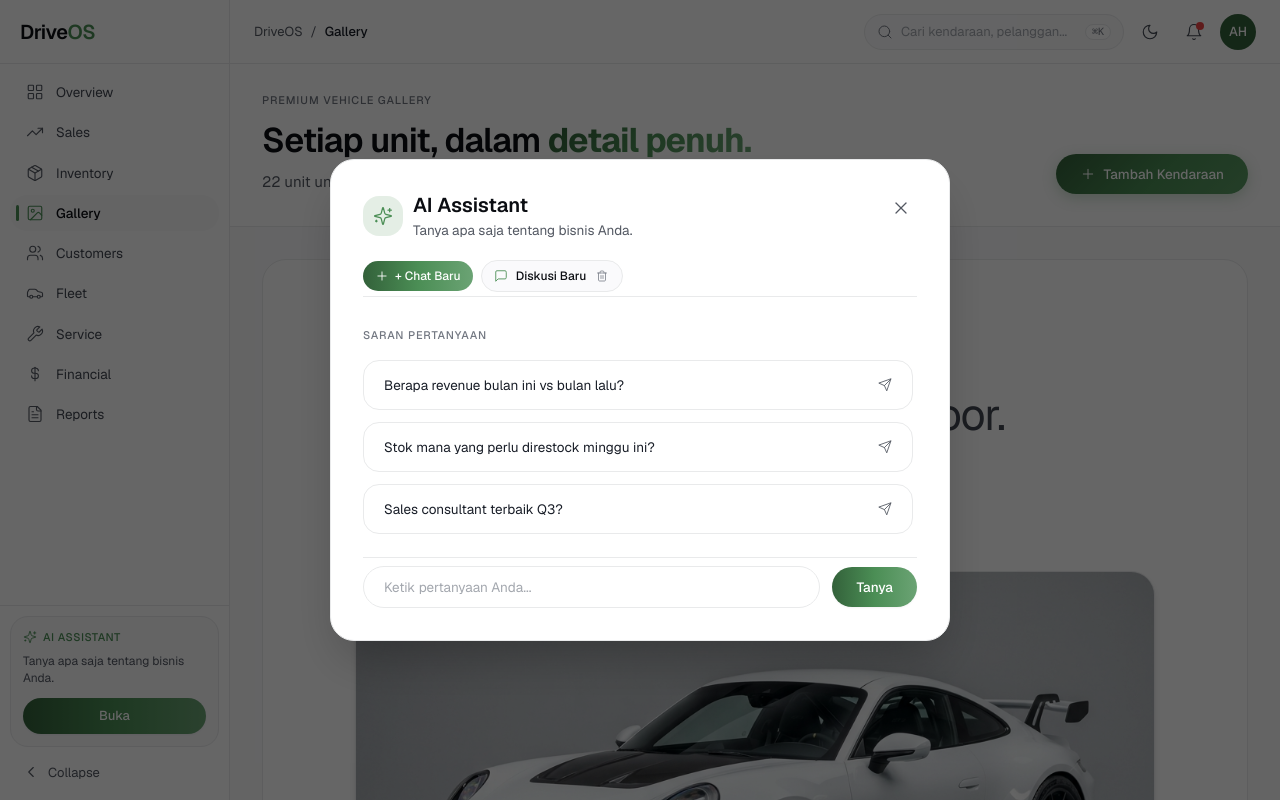
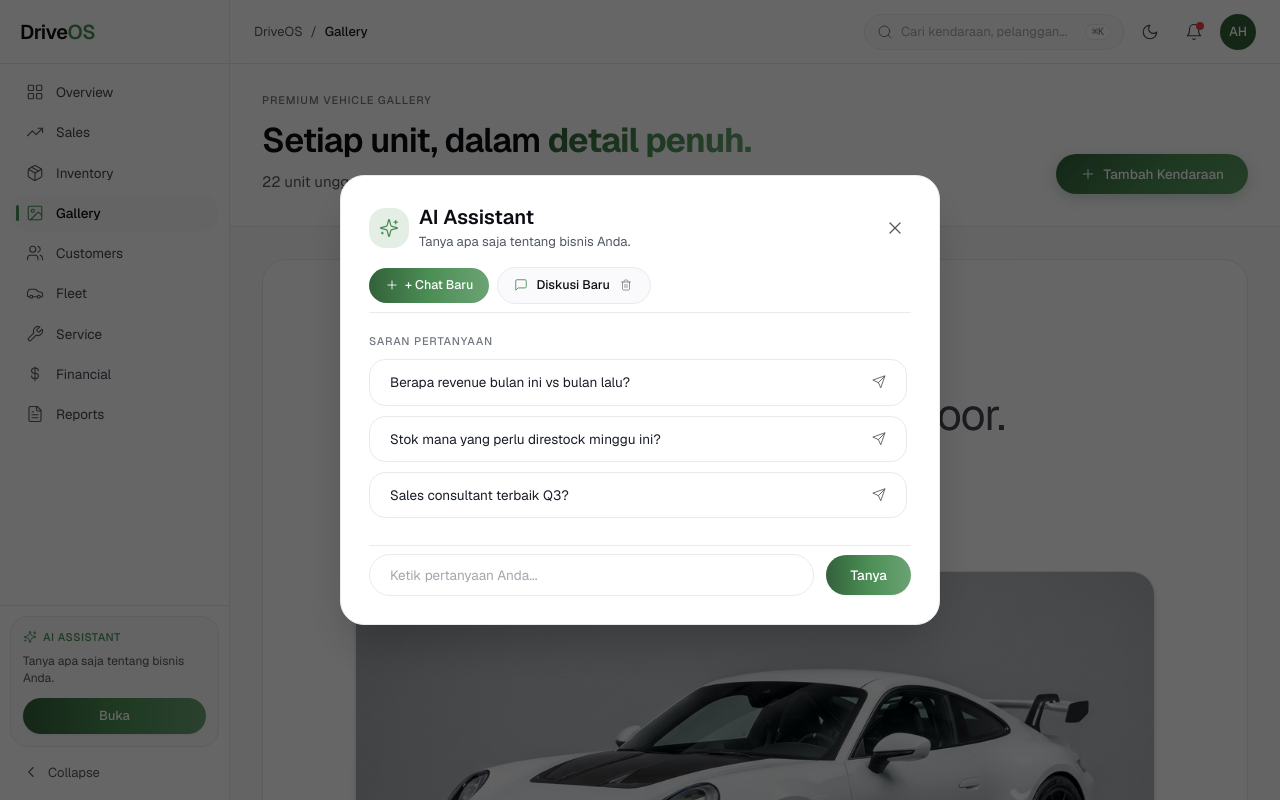
Before and after one commit to Nevad-dot/Vibe-Coding-DriveOS, a Next.js app in the folder apps/web/: page /gallery in a window 1280 px wide. Both pictures are taken after a click on the button "Buka". Built offline with nearby package versions, Linux system fonts and the light colour scheme.

Commit message:
fix: standardize AI modal gaps and preserve active tab border on session deletion

```diff
--- a/apps/web/src/features/dashboard/components/AiAssistantModal.tsx
+++ b/apps/web/src/features/dashboard/components/AiAssistantModal.tsx
@@ -55,7 +55,7 @@ export const AiAssistantModal: React.FC<AiAssistantModalProps> = ({
   const activeSession =
     sessions.find((s) => s.id === activeSessionId) || sessions[0];
 
-  // ChatGPT-style auto-scroll to the bottom of message stream
+  // ChatGPT-style auto-scroll to bottom of message stream
   useEffect(() => {
     if (scrollContainerRef.current) {
       scrollContainerRef.current.scrollTo({
@@ -79,18 +79,21 @@ export const AiAssistantModal: React.FC<AiAssistantModalProps> = ({
     setQuery("");
   };
 
-  // Delete Chat Session
+  // Delete Chat Session with active border safety fix
   const deleteSession = (e: React.MouseEvent, idToDelete: string) => {
     e.stopPropagation();
+
     if (sessions.length <= 1) {
-      // If deleting the last session, reset it to empty
+      const freshId = `session-${Date.now()}`;
       setSessions([
         {
-          id: `session-${Date.now()}`,
+          id: freshId,
           title: "Diskusi Baru",
           messages: [],
         },
       ]);
+      setActiveSessionId(freshId);
+      setQuery("");
       return;
     }
 
@@ -117,14 +120,14 @@ export const AiAssistantModal: React.FC<AiAssistantModalProps> = ({
     // Update current session title if it's the first message
     const isFirstMessage = activeSession.messages.length === 0;
     const updatedTitle = isFirstMessage
-      ? promptText.length > 28
-        ? `${promptText.substring(0, 26)}...`
+      ? promptText.length > 24
+        ? `${promptText.substring(0, 22)}...`
         : promptText
       : activeSession.title;
 
     setSessions((prev) =>
       prev.map((s) =>
-        s.id === activeSessionId
+        s.id === activeSession.id
           ? {
               ...s,
               title: updatedTitle,
@@ -150,7 +153,7 @@ export const AiAssistantModal: React.FC<AiAssistantModalProps> = ({
 
       setSessions((prev) =>
         prev.map((s) =>
-          s.id === activeSessionId
+          s.id === activeSession.id
             ? { ...s, messages: [...s.messages, aiMsg] }
             : s
         )
@@ -179,10 +182,10 @@ export const AiAssistantModal: React.FC<AiAssistantModalProps> = ({
             animate={{ opacity: 1, scale: 1, y: 0 }}
             exit={{ opacity: 0, scale: 0.92, y: 12 }}
             transition={{ type: "spring", stiffness: 420, damping: 28 }}
-            className="bg-surfaceLight-card border border-surfaceLight-border w-full max-w-[620px] rounded-3xl p-6 md:p-8 shadow-2xl flex flex-col gap-5 relative overflow-hidden z-[10000]"
+            className="bg-surfaceLight-card border border-surfaceLight-border w-full max-w-[600px] rounded-3xl p-6 md:p-7 shadow-2xl flex flex-col gap-4 relative overflow-hidden z-[10000]"
           >
             {/* Top Modal Header */}
-            <div className="flex items-start justify-between gap-4">
+            <div className="flex items-center justify-between gap-4">
               <div className="flex items-center gap-2.5">
                 <div className="w-10 h-10 rounded-2xl bg-[#4B8E55]/15 text-[#4B8E55] flex items-center justify-center shrink-0">
                   <Sparkles className="w-5 h-5 text-[#4B8E55]" strokeWidth={1.5} />
@@ -191,7 +194,7 @@ export const AiAssistantModal: React.FC<AiAssistantModalProps> = ({
                   <h3 className="text-[20px] font-display font-semibold text-textGray-display leading-snug">
                     AI Assistant
                   </h3>
-                  <p className="text-[13.5px] text-textGray-tertiary font-normal">
+                  <p className="text-[13px] text-textGray-tertiary font-normal">
                     Tanya apa saja tentang bisnis Anda.
                   </p>
                 </div>
@@ -208,27 +211,27 @@ export const AiAssistantModal: React.FC<AiAssistantModalProps> = ({
               </button>
             </div>
 
-            {/* ChatGPT Sessions History Bar & New Chat Button */}
-            <div className="flex items-center gap-2 overflow-x-auto pb-1 border-b border-surfaceLight-border select-none">
+            {/* ChatGPT Sessions History Bar & New Chat Button with Uniform Pill Styling */}
+            <div className="flex items-center gap-2 overflow-x-auto pb-2 border-b border-surfaceLight-border select-none">
               <button
                 type="button"
                 onClick={createNewSession}
-                className="px-3 py-1.5 rounded-xl bg-gradient-to-r from-[#33613A] via-[#4B8E55] to-[#6BA374] text-white text-[12px] font-medium inline-flex items-center gap-1.5 shadow-2xs hover:opacity-90 transition-opacity shrink-0 cursor-pointer"
+                className="px-4 py-2 rounded-full bg-gradient-to-r from-[#33613A] via-[#4B8E55] to-[#6BA374] text-white text-[12.5px] font-medium inline-flex items-center gap-1.5 shadow-xs hover:opacity-90 transition-opacity shrink-0 cursor-pointer"
               >
                 <Plus className="w-3.5 h-3.5" strokeWidth={1.5} />
                 <span>+ Chat Baru</span>
               </button>
 
               {sessions.map((sess) => {
-                const isActive = sess.id === activeSessionId;
+                const isActive = sess.id === activeSession?.id;
                 return (
                   <div
                     key={sess.id}
                     onClick={() => setActiveSessionId(sess.id)}
-                    className={`px-3 py-1.5 rounded-xl text-[12px] font-medium inline-flex items-center gap-2 cursor-pointer transition-all shrink-0 max-w-[170px] ${
+                    className={`px-4 py-2 rounded-full text-[12.5px] font-medium inline-flex items-center gap-2 cursor-pointer transition-all shrink-0 max-w-[170px] ${
                       isActive
                         ? "bg-surfaceLight-pearl text-textGray-display border border-surfaceLight-border shadow-2xs"
-                        : "text-textGray-tertiary hover:text-textGray-primary hover:bg-surfaceLight-pearl/60"
+                        : "text-textGray-tertiary hover:text-textGray-primary hover:bg-surfaceLight-pearl/60 border border-transparent"
                     }`}
                   >
                     <MessageSquare className="w-3.5 h-3.5 shrink-0 text-[#4B8E55]" strokeWidth={1.5} />
@@ -246,15 +249,15 @@ export const AiAssistantModal: React.FC<AiAssistantModalProps> = ({
               })}
             </div>
 
-            {/* Conversation History / Preset Prompts View with ChatGPT Auto-Scroll */}
+            {/* Conversation History / Preset Prompts View with Clean Vertical Gaps */}
             <div
               ref={scrollContainerRef}
-              className="flex flex-col gap-3 min-h-[220px] max-h-[340px] overflow-y-auto pr-1 scroll-smooth"
+              className="flex flex-col gap-3 min-h-[200px] max-h-[340px] overflow-y-auto pr-1 scroll-smooth"
             >
               {activeSession.messages.length === 0 ? (
                 // Preset Suggested Prompt Pills (Presented on EVERY New Chat Session)
-                <div className="flex flex-col gap-3 my-auto pt-2">
-                  <span className="text-[11px] font-medium text-textGray-muted uppercase tracking-[0.08em] block mb-1">
+                <div className="flex flex-col gap-2.5 pt-1">
+                  <span className="text-[11px] font-medium text-textGray-muted uppercase tracking-[0.08em] block">
                     SARAN PERTANYAAN
                   </span>
                   {PRESET_PROMPTS.map((prompt, idx) => (
@@ -262,7 +265,7 @@ export const AiAssistantModal: React.FC<AiAssistantModalProps> = ({
                       type="button"
                       key={idx}
                       onClick={() => handlePromptClick(prompt)}
-                      className="w-full text-left px-5 py-3.5 rounded-2xl border border-surfaceLight-border bg-surfaceLight-card text-[13.5px] text-textGray-primary hover:text-[#4B8E55] font-normal transition-all shadow-2xs hover:shadow-xs flex items-center justify-between group cursor-pointer"
+                      className="w-full text-left px-5 py-3 rounded-2xl border border-surfaceLight-border bg-surfaceLight-card text-[13.5px] text-textGray-primary hover:text-[#4B8E55] font-normal transition-all shadow-2xs hover:shadow-xs flex items-center justify-between group cursor-pointer"
                     >
                       <span>{prompt}</span>
                       <Send className="w-3.5 h-3.5 text-textGray-tertiary group-hover:text-[#4B8E55] transition-colors" strokeWidth={1.5} />
@@ -271,7 +274,7 @@ export const AiAssistantModal: React.FC<AiAssistantModalProps> = ({
                 </div>
               ) : (
                 // Chat Message Stream
-                <div className="flex flex-col gap-3">
+                <div className="flex flex-col gap-3 pt-1">
                   {activeSession.messages.map((msg) => (
                     <div
                       key={msg.id}
```
